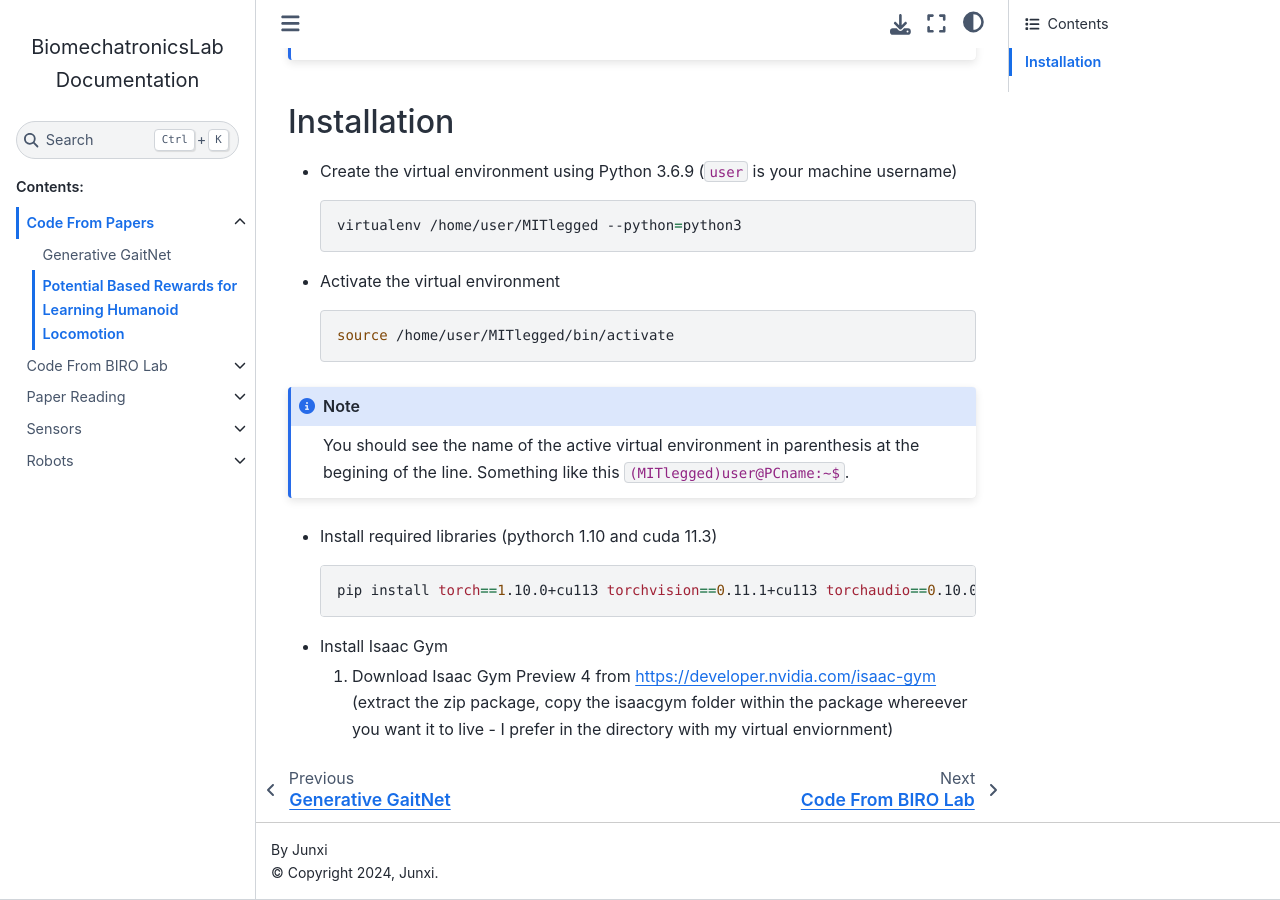
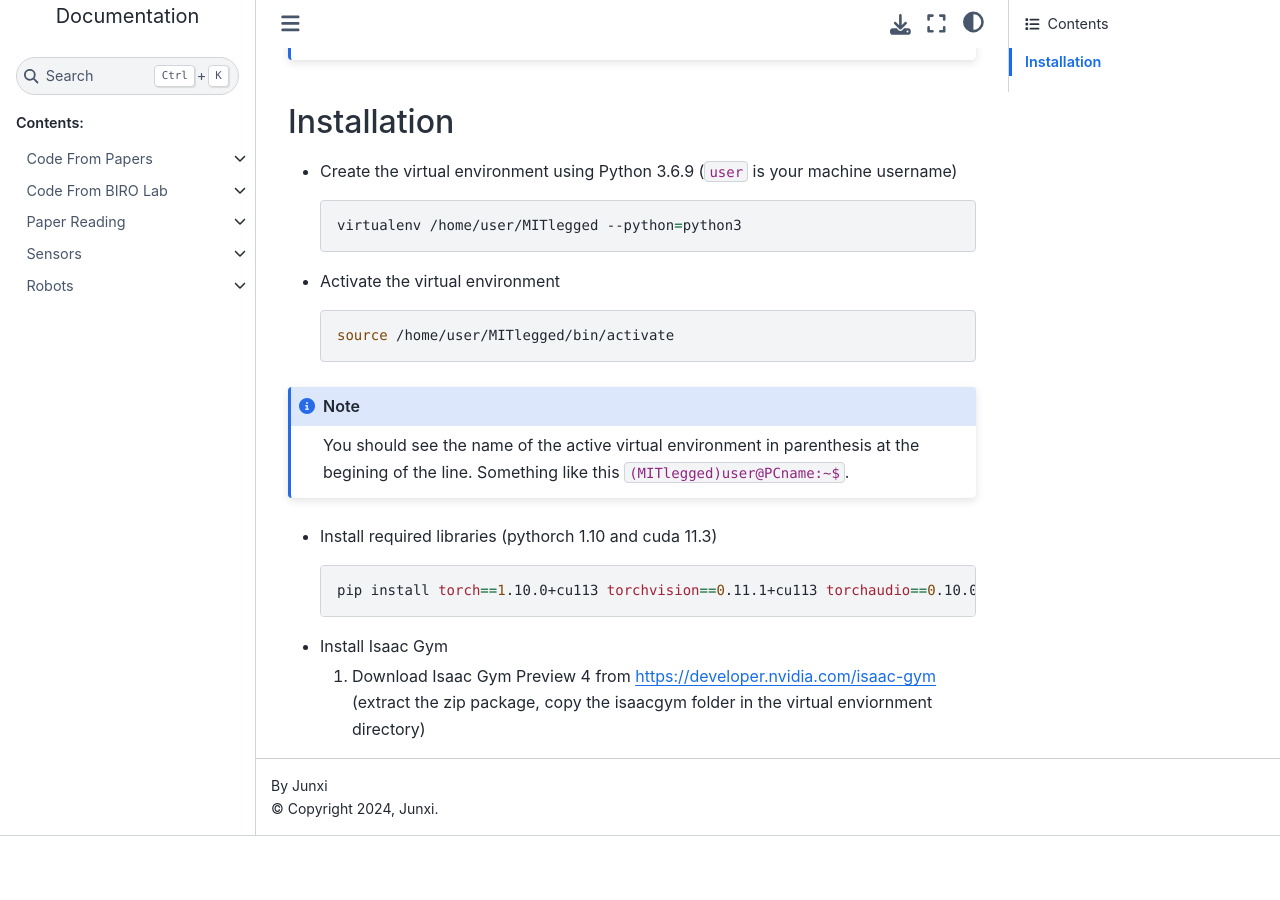
Before and after one commit to biomechatronics001/BiomechatronicsLab-Doc, a Sphinx documentation site: the page built from docs/from_papers/PBRS_MIT_Humanoid.rst, in a window 1280 px wide and 900 px high, scrolled down 531 px. Built offline with Sphinx 7.4.7 and the Sphinx Book theme 1.1.4, drawn with Linux system fonts in a browser that asks for light colours; pages that are not in the unit, such as notebooks, are missing from menus; after the commit the page ends 1367 px from its top, so only the background shows below that.

Commit message:
Update PBRS_MIT_Humanoid.rst
Update

```diff
--- a/docs/from_papers/apple.rst
+++ b/docs/from_papers/PBRS_MIT_Humanoid.rst
@@ -45,4 +45,4 @@ Installation
 
 * Install Isaac Gym
 
-  1. Download Isaac Gym Preview 4 from https://developer.nvidia.com/isaac-gym (extract the zip package, copy the isaacgym folder within the package whereever you want it to live - I prefer in the directory with my virtual enviornment)
+  1. Download Isaac Gym Preview 4 from https://developer.nvidia.com/isaac-gym (extract the zip package, copy the isaacgym folder in the virtual enviornment directory)
```
